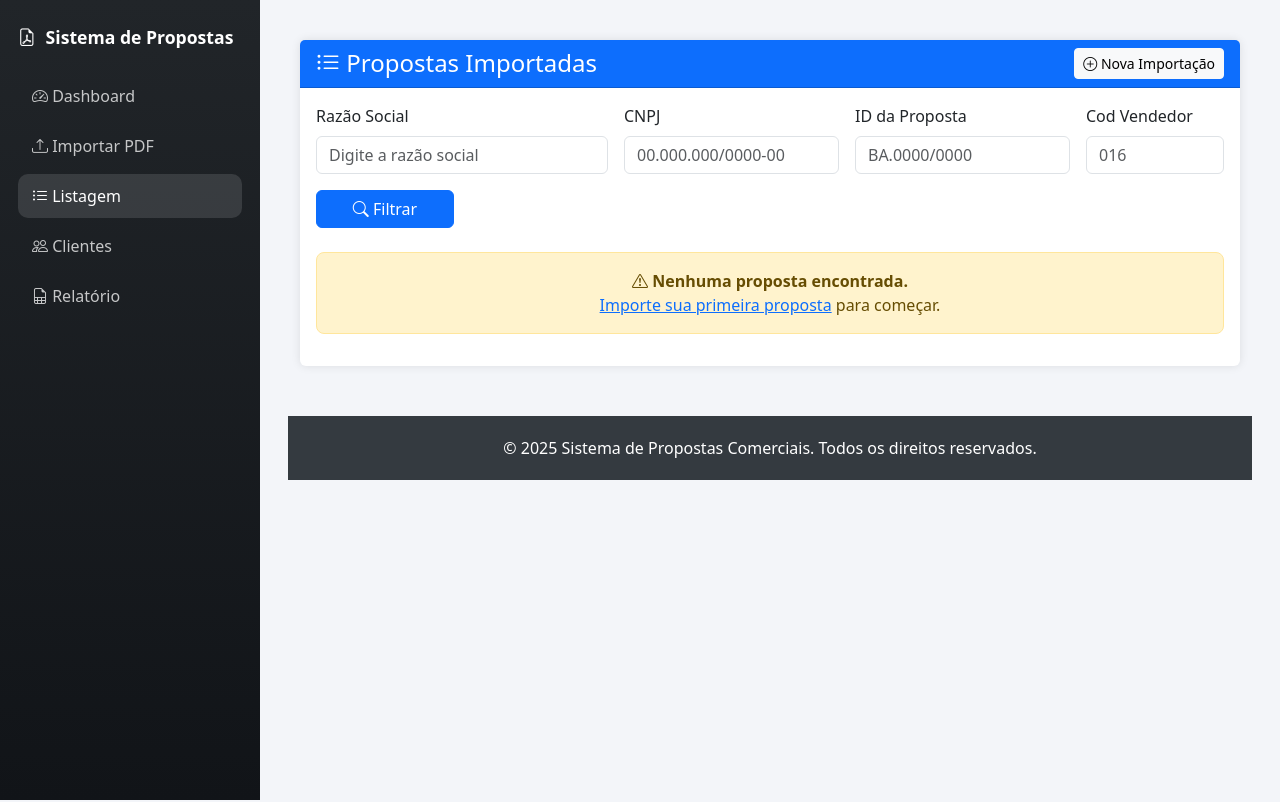
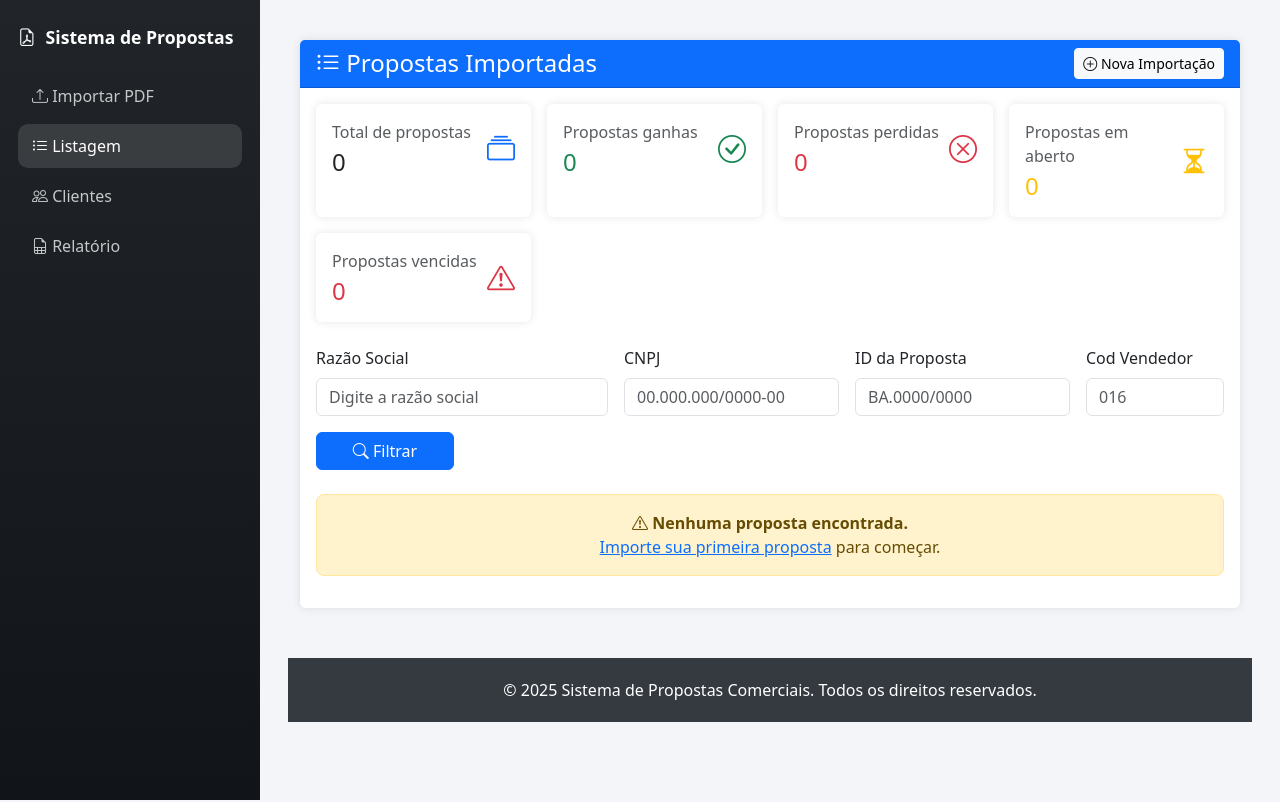
Before and after one commit to mpereira356/propostas-system, a Flask app: page /listagem in a window 1280 px wide. Run offline with Flask 3, Linux system fonts and the light colour scheme; data that the repository does not hold is empty.

Commit message:
Resolve conflito de merge no app.py

```diff
--- a/app.py
+++ b/app.py
@@ -160,30 +160,7 @@ def allowed_file(filename):
 @app.route('/')
 def index():
     """Página principal - redireciona para upload"""
-    return redirect(url_for('dashboard'))
-
-
-@app.route('/dashboard')
-def dashboard():
-    """Dashboard com indicadores de propostas"""
-    hoje = date.today()
-    total_propostas = Proposta.query.count()
-    total_ganhas = Proposta.query.filter_by(observacoes='Proposta ganha').count()
-    total_perdidas = Proposta.query.filter_by(observacoes='Proposta perdida').count()
-    total_abertas = Proposta.query.filter_by(observacoes='Proposta em aberto').count()
-    total_vencidas = Proposta.query.filter(
-        Proposta.data_vencimento.isnot(None),
-        Proposta.data_vencimento < hoje
-    ).count()
-
-    return render_template(
-        'dashboard.html',
-        total_propostas=total_propostas,
-        total_ganhas=total_ganhas,
-        total_perdidas=total_perdidas,
-        total_abertas=total_abertas,
-        total_vencidas=total_vencidas
-    )
+    return redirect(url_for('listagem'))
 
 
 @app.route('/upload', methods=['GET', 'POST'])
@@ -391,6 +368,15 @@ def listagem():
     if alterou:
         db.session.commit()
 
+    total_propostas = Proposta.query.count()
+    total_ganhas = Proposta.query.filter_by(observacoes='Proposta ganha').count()
+    total_perdidas = Proposta.query.filter_by(observacoes='Proposta perdida').count()
+    total_abertas = Proposta.query.filter_by(observacoes='Proposta em aberto').count()
+    total_vencidas_dashboard = Proposta.query.filter(
+        Proposta.data_vencimento.isnot(None),
+        Proposta.data_vencimento < hoje
+    ).count()
+
     return render_template('listagem.html',
                          propostas=propostas,
                          filtros={
@@ -399,7 +385,12 @@ def listagem():
                              'id_proposta': id_proposta,
                              'cod_vendedor': cod_vendedor
                          },
-                         total_vencidas=total_vencidas)
+                         total_vencidas=total_vencidas,
+                         total_propostas=total_propostas,
+                         total_ganhas=total_ganhas,
+                         total_perdidas=total_perdidas,
+                         total_abertas=total_abertas,
+                         total_vencidas_dashboard=total_vencidas_dashboard)
 
 
 @app.route('/clientes')
--- a/templates/base.html
+++ b/templates/base.html
@@ -102,9 +102,6 @@
                 Sistema de Propostas
             </a>
             <nav class="nav flex-column">
-                <a class="nav-link {% if request.endpoint == 'dashboard' %}active{% endif %}" href="{{ url_for('dashboard') }}">
-                    <i class="bi bi-speedometer2"></i> Dashboard
-                </a>
                 <a class="nav-link {% if request.endpoint == 'upload' %}active{% endif %}" href="{{ url_for('upload') }}">
                     <i class="bi bi-upload"></i> Importar PDF
                 </a>
--- a/templates/listagem.html
+++ b/templates/listagem.html
@@ -15,6 +15,84 @@
                 </a>
             </div>
             <div class="card-body">
+                <div class="row g-3 mb-4">
+                    <div class="col-md-3">
+                        <div class="card border-0 h-100">
+                            <div class="card-body">
+                                <div class="d-flex justify-content-between align-items-center">
+                                    <div>
+                                        <p class="text-muted mb-1">Total de propostas</p>
+                                        <h4 class="mb-0">{{ total_propostas }}</h4>
+                                    </div>
+                                    <div class="fs-3 text-primary">
+                                        <i class="bi bi-collection"></i>
+                                    </div>
+                                </div>
+                            </div>
+                        </div>
+                    </div>
+                    <div class="col-md-3">
+                        <div class="card border-0 h-100">
+                            <div class="card-body">
+                                <div class="d-flex justify-content-between align-items-center">
+                                    <div>
+                                        <p class="text-muted mb-1">Propostas ganhas</p>
+                                        <h4 class="mb-0 text-success">{{ total_ganhas }}</h4>
+                                    </div>
+                                    <div class="fs-3 text-success">
+                                        <i class="bi bi-check-circle"></i>
+                                    </div>
+                                </div>
+                            </div>
+                        </div>
+                    </div>
+                    <div class="col-md-3">
+                        <div class="card border-0 h-100">
+                            <div class="card-body">
+                                <div class="d-flex justify-content-between align-items-center">
+                                    <div>
+                                        <p class="text-muted mb-1">Propostas perdidas</p>
+                                        <h4 class="mb-0 text-danger">{{ total_perdidas }}</h4>
+                                    </div>
+                                    <div class="fs-3 text-danger">
+                                        <i class="bi bi-x-circle"></i>
+                                    </div>
+                                </div>
+                            </div>
+                        </div>
+                    </div>
+                    <div class="col-md-3">
+                        <div class="card border-0 h-100">
+                            <div class="card-body">
+                                <div class="d-flex justify-content-between align-items-center">
+                                    <div>
+                                        <p class="text-muted mb-1">Propostas em aberto</p>
+                                        <h4 class="mb-0 text-warning">{{ total_abertas }}</h4>
+                                    </div>
+                                    <div class="fs-3 text-warning">
+                                        <i class="bi bi-hourglass-split"></i>
+                                    </div>
+                                </div>
+                            </div>
+                        </div>
+                    </div>
+                    <div class="col-md-3">
+                        <div class="card border-0 h-100">
+                            <div class="card-body">
+                                <div class="d-flex justify-content-between align-items-center">
+                                    <div>
+                                        <p class="text-muted mb-1">Propostas vencidas</p>
+                                        <h4 class="mb-0 text-danger">{{ total_vencidas_dashboard }}</h4>
+                                    </div>
+                                    <div class="fs-3 text-danger">
+                                        <i class="bi bi-exclamation-triangle"></i>
+                                    </div>
+                                </div>
+                            </div>
+                        </div>
+                    </div>
+                </div>
+
                 <!-- Filtros -->
                 <form method="GET" class="row g-3 mb-4">
                     <div class="col-md-4">
```
Also changed, not shown: templates/dashboard.html (deleted, +0 -97 lines).
